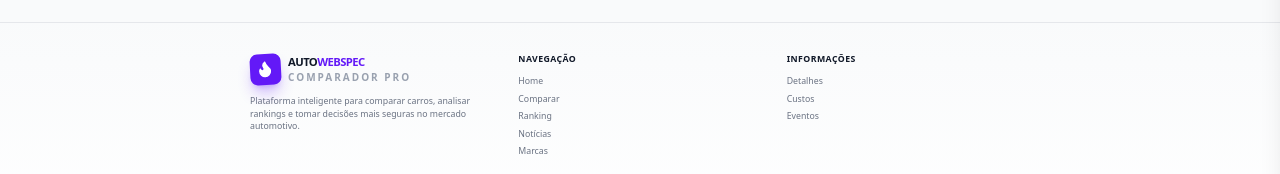
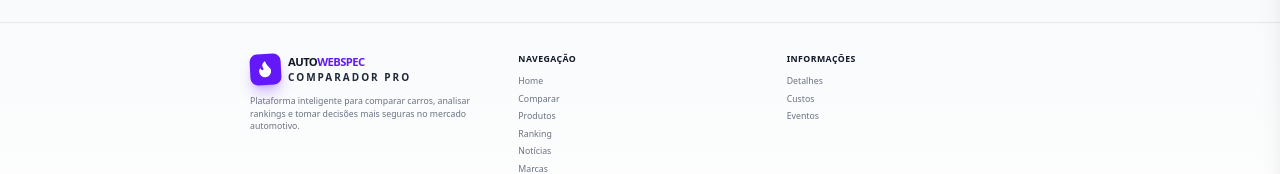
Before and after one commit to Thiagorrrr/autowebspec, a Next.js app: page / in a window 1280 px wide. Shown: the part 532-706 px from the top of the page. Built offline with nearby package versions, Linux system fonts and the light colour scheme; no server answers.

Commit message:
menu hamburguer

```diff
--- a/src/components/Footer/index.tsx
+++ b/src/components/Footer/index.tsx
@@ -20,7 +20,7 @@ export const Footer = () => {
                                 <h2 className="text-lg font-black tracking-tighter text-gray-900">
                                     AUTO<span className="text-[#6319F7]">WEBSPEC</span>
                                 </h2>
-                                <p className="text-[10px] text-gray-400 uppercase tracking-[0.2em] font-bold">
+                                <p className="text-[10px] uppercase tracking-[0.2em] font-bold">
                                     Comparador Pro
                                 </p>
                             </div>
@@ -41,6 +41,7 @@ export const Footer = () => {
                         <ul className="space-y-2 text-sm text-gray-500 font-medium">
                             <li><Link href="/" className="hover:text-[#6319F7]">Home</Link></li>
                             <li><Link href="/comparar" className="hover:text-[#6319F7]">Comparar</Link></li>
+                            <li><Link href="/produtos" className="hover:text-[#6319F7]">Produtos</Link></li>
                             <li><Link href="/ranking" className="hover:text-[#6319F7]">Ranking</Link></li>
                             <li><Link href="/noticias" className="hover:text-[#6319F7]">Notícias</Link></li>
                             <li><Link href="/marcas" className="hover:text-[#6319F7]">Marcas</Link></li>
--- a/src/components/Header/index.tsx
+++ b/src/components/Header/index.tsx
@@ -68,15 +68,15 @@ export const Header = () => {
           className="md:hidden relative w-12 h-12 flex items-center justify-center z-60"
         >
           <span
-            className={`absolute w-8 h-[3px] bg-gray-900 rounded transition-all duration-300 ${open ? "rotate-45" : "-translate-y-2.5"
+            className={`absolute w-11 h-[3.5px] bg-gray-900 rounded transition-all duration-300 ${open ? "rotate-45" : "-translate-y-3"
               }`}
           />
           <span
-            className={`absolute w-8 h-[3px] bg-gray-900 rounded transition-all duration-300 ${open ? "opacity-0" : ""
+            className={`absolute w-11 h-[3.5px] bg-gray-900 rounded transition-all duration-300 ${open ? "opacity-0" : ""
               }`}
           />
           <span
-            className={`absolute w-8 h-[3px] bg-gray-900 rounded transition-all duration-300 ${open ? "-rotate-45" : "translate-y-2.5"
+            className={`absolute w-11 h-[3.5px] bg-gray-900 rounded transition-all duration-300 ${open ? "-rotate-45" : "translate-y-3"
               }`}
           />
         </button>
```
Also changed, not shown: public/marcas/volkswagen/volkswagen-logo.webp (renamed from public/marcas/volkswagen/volksvagen-logo.webp).
